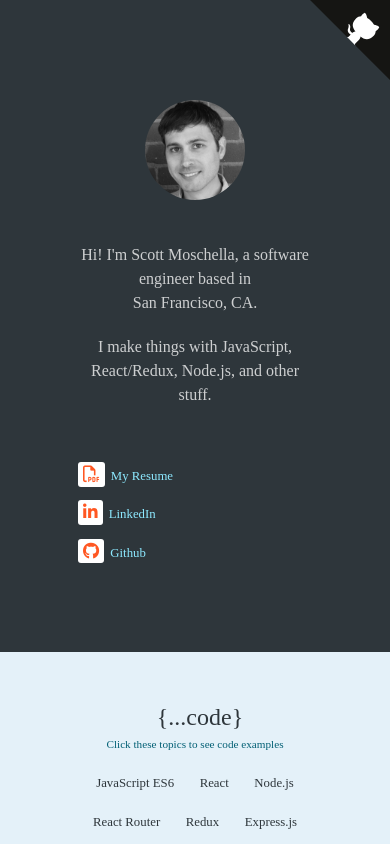
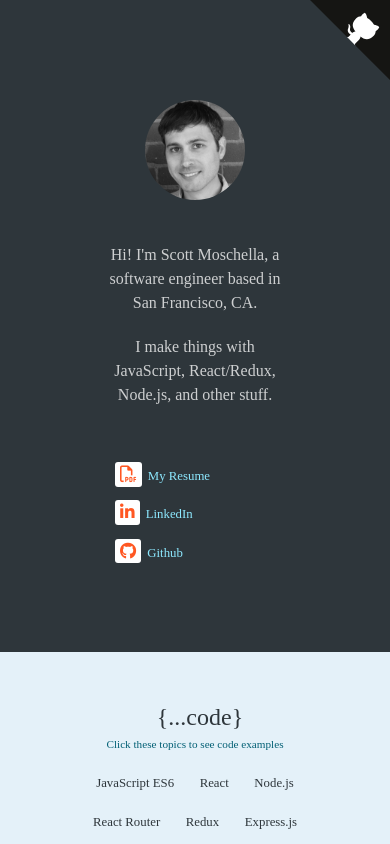
Before and after one commit to plasticbugs/plasticbugs.github.io, a React app: page / in a window 390 px wide. Shown: the top 844 px of the page. Built offline with nearby package versions, Linux system fonts and the light colour scheme; a web font is replaced by a local one.

Commit message:
Adjust header styling

```diff
--- a/src/styles/style.css
+++ b/src/styles/style.css
@@ -32,11 +32,9 @@ body {
 }
 
 .header {
-  padding-top: 100px;
   text-align: center;
-  width: 60%;
   margin: auto;
-  padding-bottom: 80px
+  padding: 100px 100px 80px 100px;
 }
 
 .heart {
@@ -499,7 +497,7 @@ and (orientation: portrait) {
 
 @media screen and (max-width: 568px) {
   p.profile-links {
-    width: 100%;
+    width: 10em;
     margin: auto;
     margin-top: 50px;
     text-align: left;
```
Also changed, not shown: css/style.min.css.
